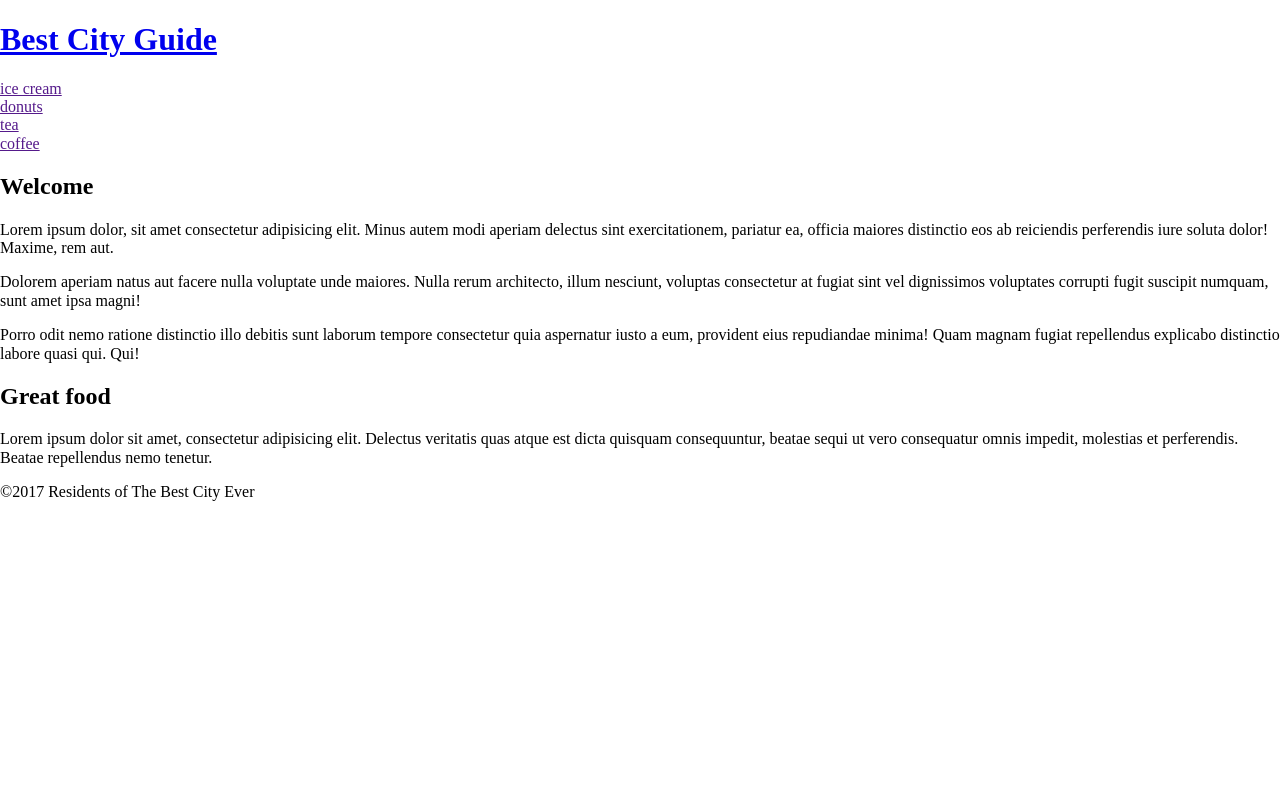
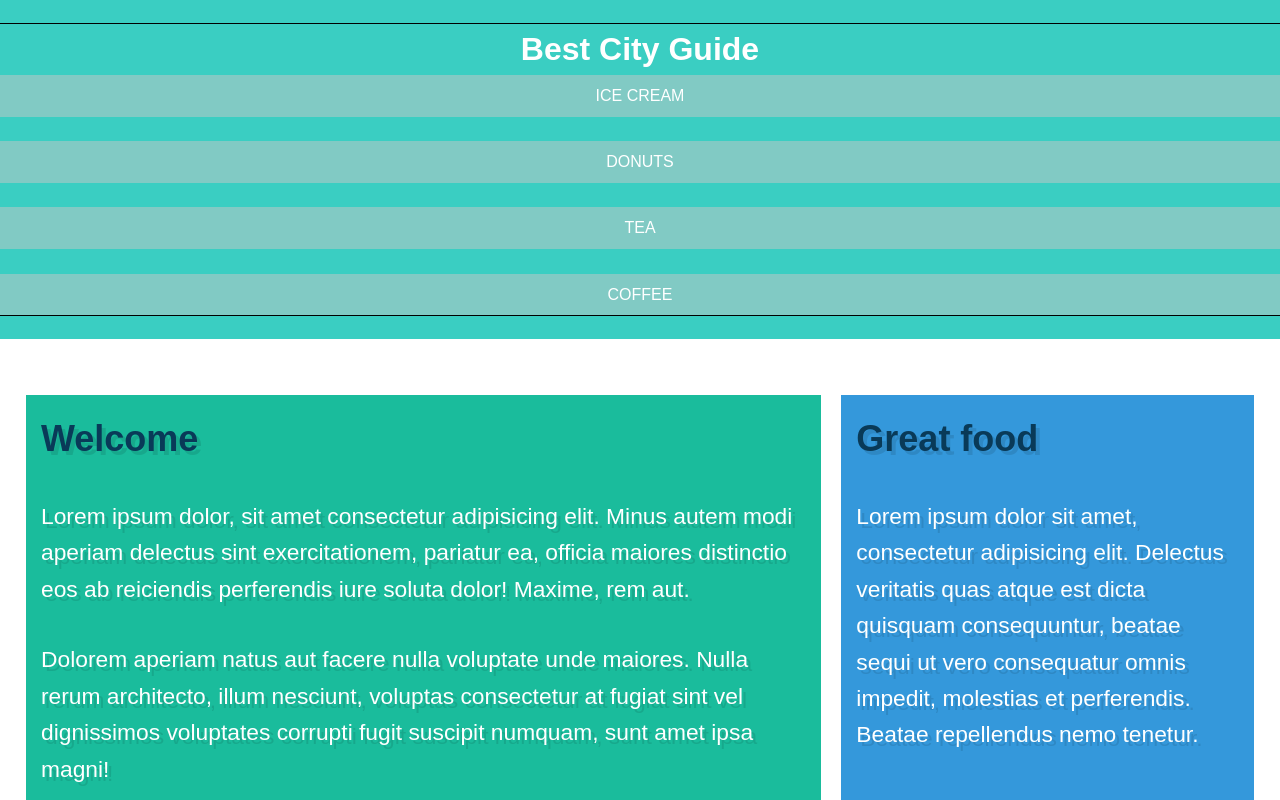
Before and after one commit to Wgardner2017/Githubrepository, a plain HTML site: page layout-techniques-master/index.html in a window 1280 px wide. Shown: the top 800 px of the page. Drawn offline with Linux system fonts and the light colour scheme.

Commit message:
css flex box

```diff
--- a/layout-techniques-master/index.html
+++ b/layout-techniques-master/index.html
@@ -13,7 +13,8 @@
 <body>
 
   <header>
-    <h1 class="name">
+    <div>
+      <h1 class="wrapper">
         <a href="#">Best City Guide</a>
       </h1>
       <nav>
@@ -22,9 +23,15 @@
         <div><a href="">tea</a></div>
         <div><a href="">coffee</a></div>
       </nav>
+    </div>
   </header>
 
-  <main>
+  <! main column min width>
+
+  <main class="container">
+
+
+    <div class="box box1">
       <h2>Welcome</h2>
       <p>Lorem ipsum dolor, sit amet consectetur adipisicing elit. Minus autem modi aperiam delectus sint exercitationem, pariatur
         ea, officia maiores distinctio eos ab reiciendis perferendis iure soluta dolor! Maxime, rem aut.</p>
@@ -32,9 +39,12 @@
         at fugiat sint vel dignissimos voluptates corrupti fugit suscipit numquam, sunt amet ipsa magni!</p>
       <p>Porro odit nemo ratione distinctio illo debitis sunt laborum tempore consectetur quia aspernatur iusto a eum, provident
         eius repudiandae minima! Quam magnam fugiat repellendus explicabo distinctio labore quasi qui. Qui!</p>
+    </div>
+    <div class="box box2">
       <h2>Great food</h2>
       <p>Lorem ipsum dolor sit amet, consectetur adipisicing elit. Delectus veritatis quas atque est dicta quisquam consequuntur,
         beatae sequi ut vero consequatur omnis impedit, molestias et perferendis. Beatae repellendus nemo tenetur.</p>
+    </div>
   </main>
 
   <footer>
--- a/layout-techniques-master/style.css
+++ b/layout-techniques-master/style.css
@@ -1,37 +1,124 @@
+/* Browser Reset */
 * {
   box-sizing: border-box;
 }
 
+/* Base styles */
 body {
-  height: 100vh;
-  font-size: 1em;
+  font-family: 'Varela Round', sans-serif;
+  line-height: 1.6;
+  color: #3a3a3a;
 }
 
-.parent {
-  background-color: blue;
-  height: 50%;
-  font-size: 1em;
+p {
+  font-size: .95em;
+  margin-bottom: 1.5em;
 }
 
-.child {
-  background-color: yellow;
-  font-size: 1em;
+h2,
+h3,
+a {
+  color: #093a58;
 }
 
-/* Media Queries ----------------- */
-
-@media (max-width: 960px) {
-  .parent {
-    background-color: green;
-  }
-
-  .child {
-    background-color: orange;
-  }
+h2,
+h3 {
+  margin-top: 0;
 }
 
-@media (max-width: 480px) {
-  body {
-    font-size: 2em;
-  }
+a {
+  text-decoration: none;
 }
+
+/* Header Styles */
+
+header > * {
+  outline: 1px solid black;
+}
+
+header {
+  background: #3acec2;
+  padding: 1.5em 0;
+  margin-bottom: 1.875em;
+  text-align: center;
+}
+
+header .wrapper {
+  width: 90%;
+  margin: 0 auto;
+  display: flex;
+  flex-direction: column;
+}
+
+header h1 a,
+nav a {
+  color: white;
+}
+
+nav {
+  text-transform: uppercase;
+  display: flex;
+  flex-direction: column;
+  height: 15em;
+  justify-content: space-between;
+}
+
+nav > div {
+  background-color: rgba(200, 200, 200, 0.5);
+  padding: 0.5em;
+  border-bottom: 0.5em;
+}
+
+/* Main Content Styles*/
+main {
+  padding: 1em;
+}
+/* Box-sizing border-box */
+* {
+  -moz-box-sizing: border-box;
+  -webkit-box-sizing: border-box;
+  box-sizing: border-box;
+}
+
+.box {
+  color: white;
+  font-size: 1.5em;
+  text-align: left;
+  text-overflow: ellipsis;
+  text-shadow: 4px 4px 0 rgba(0, 0, 0, 0.1);
+  padding: 15px;
+  margin: 10px;
+}
+
+/* Colours for each box */
+.box1 {
+  background: #1abc9c;
+}
+.box2 {
+  background: #3498db;
+}
+/* We start writing out flexbox here. The above is just page setup */
+.container {
+  display: flex;
+  flex-wrap: wrap;
+  flex-direction: row;
+  height: 100vh;
+  border: white;
+}
+
+.box {
+  flex-basis: auto;
+  flex: 2 0 0;
+}
+.box2 {
+  flex: 1 0 0;
+}
+/* Footer Styles */
+footer {
+  text-align: left;
+  background: #d9e4ea;
+  padding: 2em 1em;
+}
+/* Exact width */
+@media (min-width: 700px) {
+}
```
Lines whose indentation alone changed are shown as unchanged.
